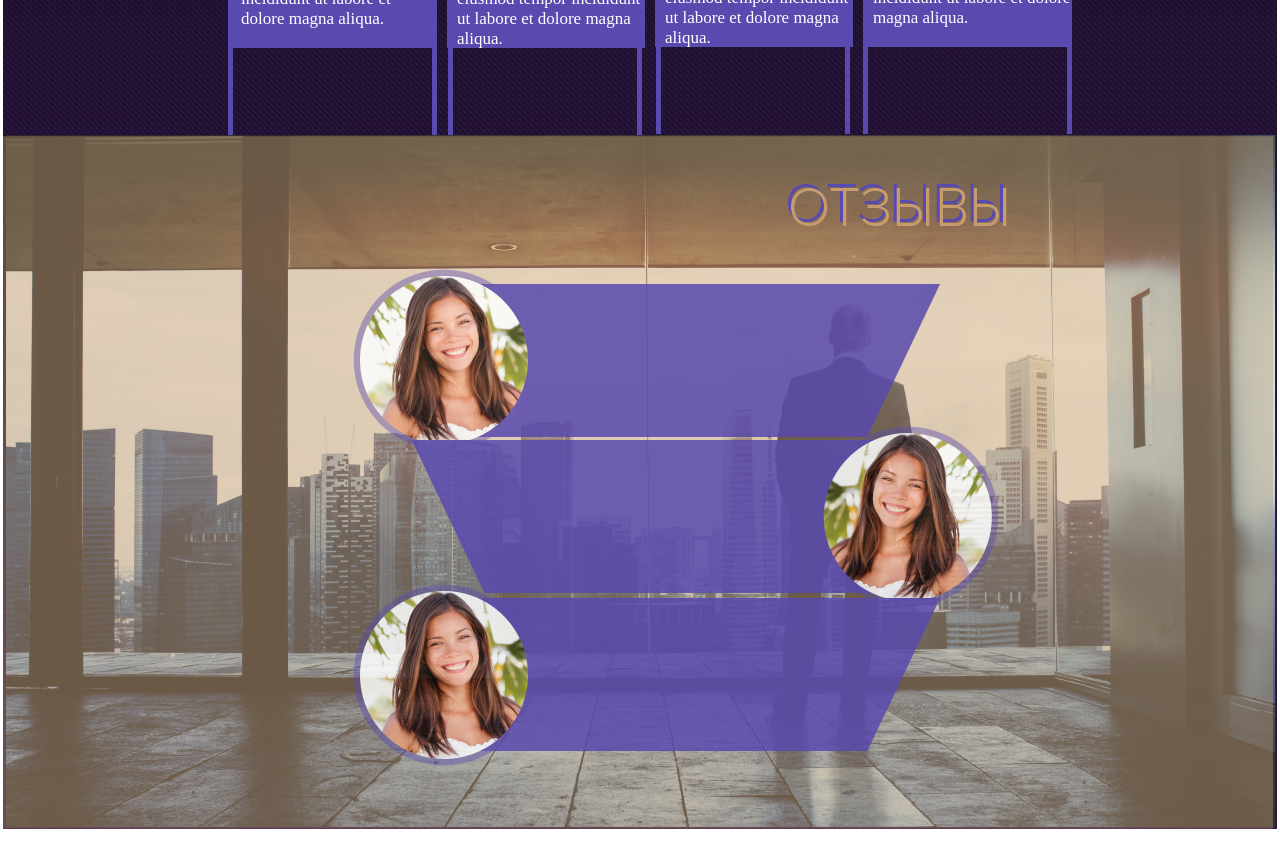
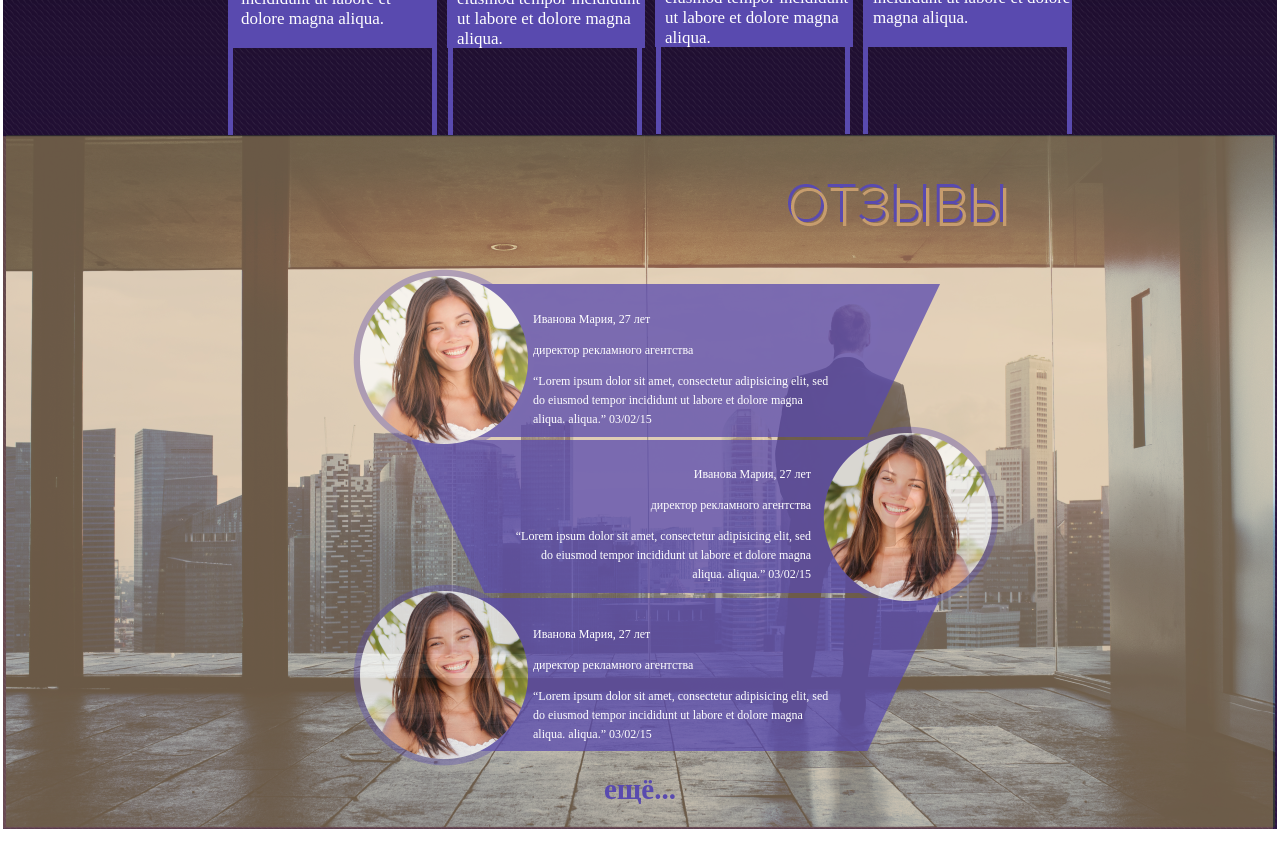
Before and after one commit to AndreyKomov/templates, a React (Create React App) app in the folder landing/my-app/: page / in a window 1280 px wide. Shown: the part 1860-2727 px from the top of the page. Built offline with nearby package versions, Linux system fonts and the light colour scheme.

Commit message:
feat: add info

```diff
--- a/landing/my-app/src/Feedback.css
+++ b/landing/my-app/src/Feedback.css
@@ -9,18 +9,69 @@
   margin-left: 349px;
   display: grid;
   grid-template-rows: 1fr 1fr 1fr;
-  opacity: 0.85;
+  opacity: 0.75;
 }
 
 .photo_10 {
   margin-top: 129px;
+  z-index: 2;
+  position: relative;
 }
 
 .photo_20 {
   margin-top: -35px;
   margin-left: 59px;
+  position: relative;
+  z-index: 1;
 }
 
 .photo_30 {
   margin-top: -198px;
 }
+
+.feedback_text10 {
+  margin-top: -800px;
+  margin-left: 530px;
+  position: absolute;
+}
+
+.text10 {
+  width: 298px;
+  font-size: 12px;
+  color: #ffffff;
+  font-family: "Proxima Nova";
+  font-weight: 300;
+  line-height: 10px;
+  text-align: left;
+  line-height: 19px;
+}
+
+.feedback_text20 {
+  margin-top: -645px;
+  margin-left: 510px;
+  position: absolute;
+}
+
+.text20 {
+  width: 298px;
+  font-size: 12px;
+  color: #ffffff;
+  font-family: "Proxima Nova";
+  font-weight: 300;
+  line-height: 10px;
+  text-align: right;
+  line-height: 19px;
+}
+
+.feedback_text30 {
+  margin-top: -485px;
+  margin-left: 530px;
+  position: absolute;
+}
+
+.more {
+  margin-top: -325px;
+  font-size: 29px;
+  color: #594aaf;
+  font-family: "Proxima Nova";
+}
--- a/landing/my-app/src/Feedback.jsx
+++ b/landing/my-app/src/Feedback.jsx
@@ -14,6 +14,31 @@ class Feedback extends React.Component {
         <img className="photo_30" src={Photo30} alt="photo30.png"></img>
         </div>
 
+        <div className="feedback_text10">
+          <p className="text10">Иванова Мария, 27 лет</p>
+          <p className="text10">директор рекламного агентства</p>
+          <p className="text10">“Lorem ipsum dolor sit amet, consectetur adipisicing elit,
+           sed do eiusmod tempor incididunt ut labore et dolore magna aliqua. aliqua.”
+           03/02/15</p>
+        </div>
+
+        <div className="feedback_text20">
+          <p className="text20">Иванова Мария, 27 лет</p>
+          <p className="text20">директор рекламного агентства</p>
+          <p className="text20">“Lorem ipsum dolor sit amet, consectetur adipisicing elit,
+           sed do eiusmod tempor incididunt ut labore et dolore magna aliqua. aliqua.”
+           03/02/15</p>
+        </div>
+
+        <div className="feedback_text30">
+          <p className="text10">Иванова Мария, 27 лет</p>
+          <p className="text10">директор рекламного агентства</p>
+          <p className="text10">“Lorem ipsum dolor sit amet, consectetur adipisicing elit,
+           sed do eiusmod tempor incididunt ut labore et dolore magna aliqua. aliqua.”
+           03/02/15</p>
+        </div>
+
+        <h1 className="more">ещё...</h1>
       </div>
     )
   }
```
